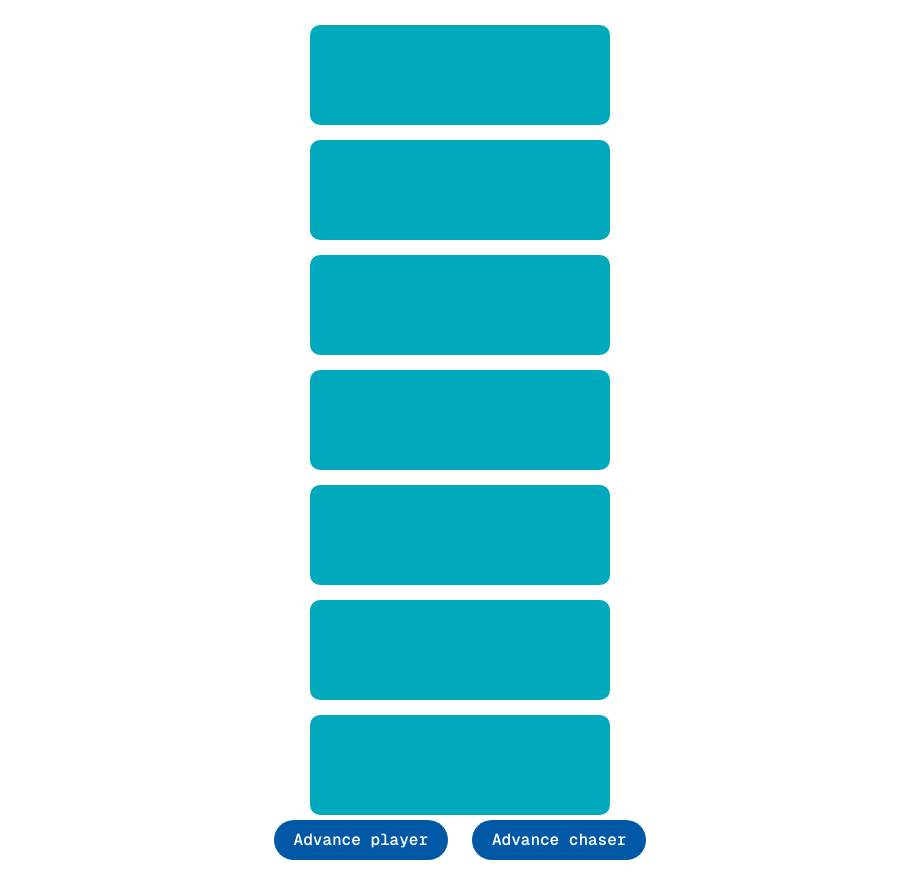
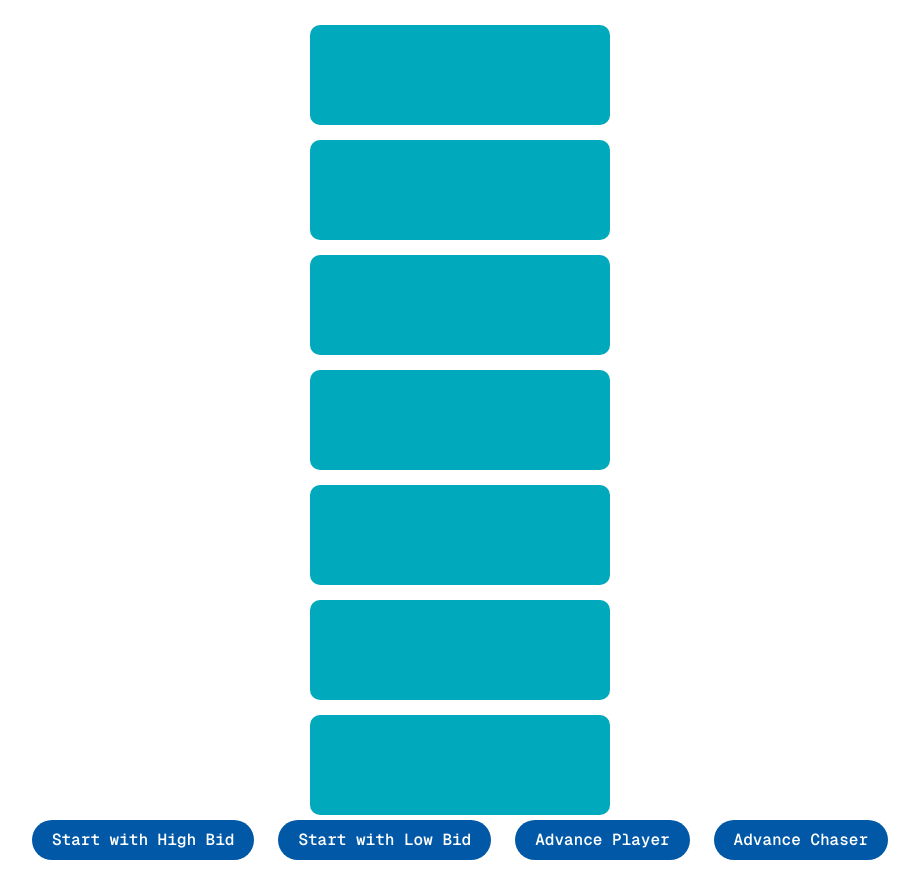
Before and after one commit to mercymorned/the-chase, a Next.js app: page / in a window 1280 px wide. Shown: the whole page, without its empty margins (180-1099 px from the left). Built offline with nearby package versions, Linux system fonts and the light colour scheme.

Commit message:
feat: add ability to start player from different points via button click

```diff
--- a/src/app/components/bar-array.js
+++ b/src/app/components/bar-array.js
@@ -13,6 +13,6 @@ export default function Bar({barID, isPlayerOccupied, isChaserOccupied, isInput}
   }
 
   return (
-    <input className={style} value={startingBid} onChange={ bidOnChange }></input>
+    <input className={style} value={startingBid} onChange={ bidOnChange } ></input>
   );
 }
--- a/src/app/page.js
+++ b/src/app/page.js
@@ -7,7 +7,7 @@ import { useState } from "react";
 
 export function Board() {
   const [chaserPosition, setChaserPosition] = useState(1);
-  const [playerPosition, setPlayerPosition] = useState(4);//TODO: change this to something like playerStartingBid variable based on inputs
+  let [playerPosition, setPlayerPosition] = useState(3);
 
   const [bars, setBars] = useState([
     { id: 1, playerOccupied: false, chaserOccupied: false, isInput: false, isStartingBid: false },
@@ -38,6 +38,7 @@ export function Board() {
   const advancePlayer = () => {
     updatePlayerBars(playerPosition, true);
     setPlayerPosition(playerPosition + 1);
+    console.log()
   };
 
   const advanceChaser = () => {
@@ -45,8 +46,14 @@ export function Board() {
     setChaserPosition(chaserPosition + 1);
   };
 
-  const selectBid = () => {
+  const selectHighBid = () => {
+    updatePlayerBars(playerPosition, false);
+    setPlayerPosition(playerPosition - 1);
+  };
 
+  const selectLowBid = () => {
+    updatePlayerBars(playerPosition, false);
+    setPlayerPosition(playerPosition + 1);
   };
 
 
@@ -58,8 +65,10 @@ export function Board() {
         ))}
       </main>
       <footer className={styles.footer}>
-        <MoveButton label="Advance player" onClickEvent={advancePlayer} />
-        <MoveButton label="Advance chaser" onClickEvent={advanceChaser} />
+        <MoveButton label="Start with High Bid" onClickEvent={selectHighBid} />
+        <MoveButton label="Start with Low Bid" onClickEvent={selectLowBid} />
+        <MoveButton label="Advance Player" onClickEvent={advancePlayer} />
+        <MoveButton label="Advance Chaser" onClickEvent={advanceChaser} />
       </footer>
     </div>
   );
```
